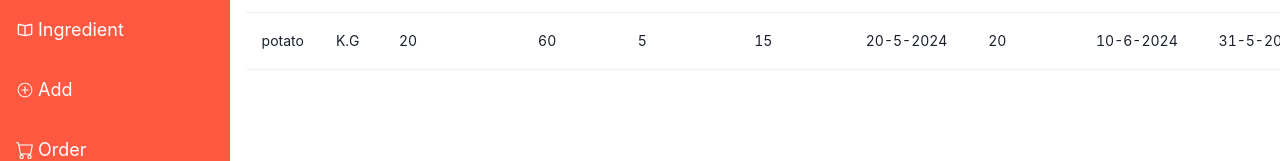
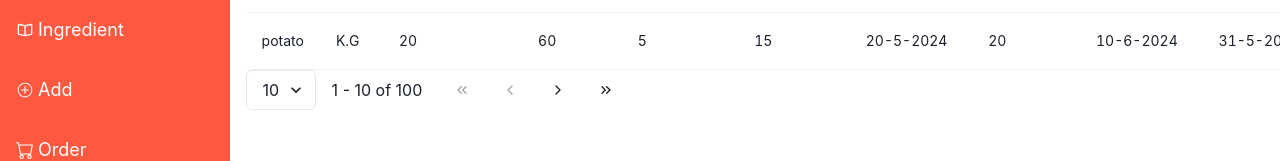
Before and after one commit to Toushik-Ahmed/Eatery-Frontend, a Next.js app in the folder eatery/: page /Inventory in a window 1280 px wide. Shown: the part 157-318 px from the top of the page. Built offline with nearby package versions, Linux system fonts and the light colour scheme.

Commit message:
Updated pagination

```diff
--- a/eatery/src/components/inventoryComponent/IngredientsTable.tsx
+++ b/eatery/src/components/inventoryComponent/IngredientsTable.tsx
@@ -10,6 +10,7 @@ import { useState } from 'react';
 import { IoIosSearch } from 'react-icons/io';
 import DropDown from '../customComponents/DropDown';
 import Tablecomponent from '../customComponents/Table';
+import Pagination from '../../shared/components/Pagination/pagination';
 
 interface Props {}
 
@@ -118,6 +119,9 @@ function IngredientsTable({}: Props) {
         </div>
       </div>
       <Tablecomponent tableHead={th} ingredients={ingredients} />
+      <Pagination totalData={100} onPageChange={(ev) => {
+        console.log(ev)
+      }}></Pagination>
     </div>
   );
 }
--- /dev/null
+++ b/eatery/src/shared/components/Pagination/pagination.tsx
@@ -0,0 +1,136 @@
+import { Button, Select, Tooltip } from '@chakra-ui/react';
+import { useEffect, useState } from 'react';
+import {
+  FiChevronLeft,
+  FiChevronRight,
+  FiChevronsLeft,
+  FiChevronsRight,
+} from 'react-icons/fi';
+
+export interface PageChangeEvent {
+  pageSize: number;
+  pageNumber: number;
+}
+
+export interface PaginationProps {
+  pageNumber?: number;
+  pageSize?: number;
+  totalData?: number;
+  onPageChange?: (event: PageChangeEvent) => void;
+}
+
+function Pagination({
+  onPageChange,
+  totalData,
+  pageNumber,
+  pageSize,
+}: PaginationProps) {
+  const totalPages = Math.ceil((totalData || 0) / (pageSize || 10)) - 1;
+  const [currentTotalPage, setCurrentTotalPage] = useState(totalPages);
+  const [currentPage, setCurrentPage] = useState(
+    pageNumber || 0 > totalPages
+      ? totalPages >= 0
+        ? totalPages
+        : 0
+      : pageNumber || 0
+  );
+  const [currentPageSize, setCurrentPageSize] = useState(pageSize || 10);
+  const [currentTotalData, setCurrentTotalData] = useState(totalData || 0);
+
+  const updateCurrentPage = (direction: number) => {
+    setCurrentPage((x) => {
+      const y = x + direction;
+      return y > currentTotalPage ? currentTotalPage : y < 0 ? 0 : y;
+    });
+  };
+
+  useEffect(() => {
+    if (onPageChange) {
+      onPageChange({ pageNumber: currentPage, pageSize: currentPageSize });
+    }
+    setCurrentTotalPage(
+      Math.ceil((totalData || 0) / (currentPageSize || 10)) - 1
+    );
+  }, [currentPage, currentPageSize]);
+
+  useEffect(() => {
+    if (currentTotalPage < currentPage) {
+      setCurrentPage(currentTotalPage);
+    }
+  }, [currentTotalPage]);
+
+  return (
+    <div className="flex justify-end items-center gap-4">
+      <div className="flex gap-4 justify-start items-center">
+        {/* <label>Page Size</label> */}
+        <Select
+          size={'md'}
+          value={currentPageSize}
+          onChange={(ev) => {
+            setCurrentPageSize(+ev.target.value);
+          }}>
+          <option value={10}>10</option>
+          <option value={20}>20</option>
+          <option value={50}>50</option>
+        </Select>
+      </div>
+      <div className="flex gap-4 items-center">
+        <div>
+          {currentTotalData > 0 ? currentPage * currentPageSize + 1 : 0} -{' '}
+          {(currentPage + 1) * currentPageSize < currentTotalData
+            ? (currentPage + 1) * currentPageSize
+            : currentTotalData}{' '}
+          of {currentTotalData}
+        </div>
+        <div>
+          <Tooltip label="First Page">
+            <Button
+              variant="ghost"
+              isDisabled={currentPage === 0}
+              onClick={() => {
+                updateCurrentPage(-currentTotalPage);
+              }}>
+              <FiChevronsLeft />
+            </Button>
+          </Tooltip>
+          <Tooltip label="Previous Page">
+            <Button
+              variant="ghost"
+              isDisabled={currentPage === 0}
+              onClick={() => {
+                updateCurrentPage(-1);
+              }}>
+              <FiChevronLeft />
+            </Button>
+          </Tooltip>
+          <Tooltip label="Next Page">
+            <Button
+              variant="ghost"
+              isDisabled={
+                currentPage === currentTotalPage || currentTotalPage <= 0
+              }
+              onClick={() => {
+                updateCurrentPage(1);
+              }}>
+              <FiChevronRight />
+            </Button>
+          </Tooltip>
+          <Tooltip label="Last Page">
+            <Button
+              variant="ghost"
+              isDisabled={
+                currentPage === currentTotalPage || currentTotalPage <= 0
+              }
+              onClick={() => {
+                updateCurrentPage(currentTotalPage);
+              }}>
+              <FiChevronsRight />
+            </Button>
+          </Tooltip>
+        </div>
+      </div>
+    </div>
+  );
+}
+
+export default Pagination;
```
